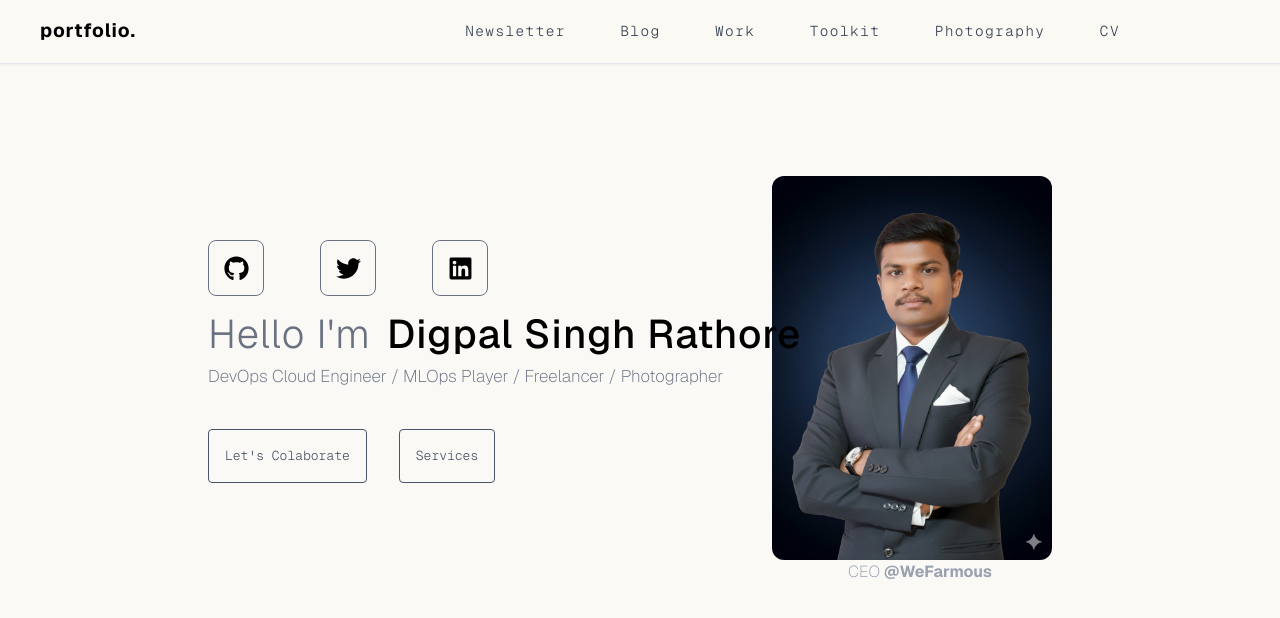
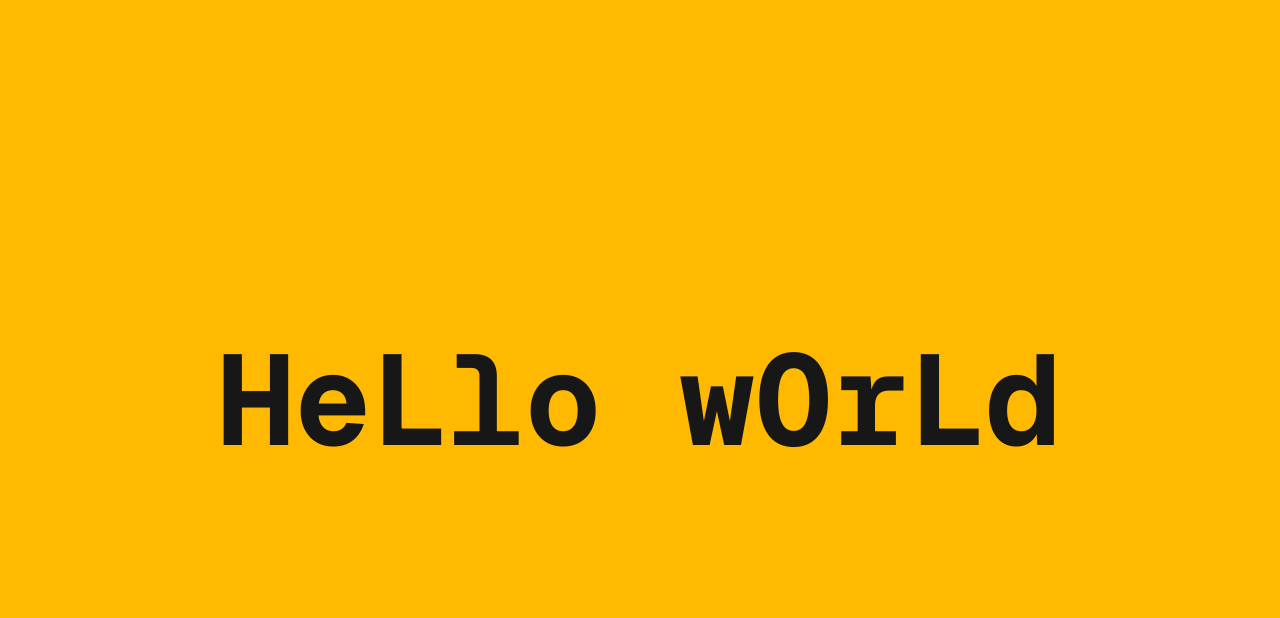
Before and after one commit to dsrathore1/Personal-Portfolio, a Next.js app: page / in a window 1280 px wide. Shown: the top 618 px of the page. Built offline with nearby package versions, Linux system fonts and the light colour scheme; a web font is replaced by a local one.

Commit message:
Change the Landing page

```diff
--- a/app/page.js
+++ b/app/page.js
@@ -1,10 +1,11 @@
 import React from 'react'
 import Home from './Components/Home';
+import Splash_Screen from './Components/Splash_Screen';
 
 const page = () => {
   return (
     <>
-      <Home />
+      <Splash_Screen />
     </>
   );
 }
```
